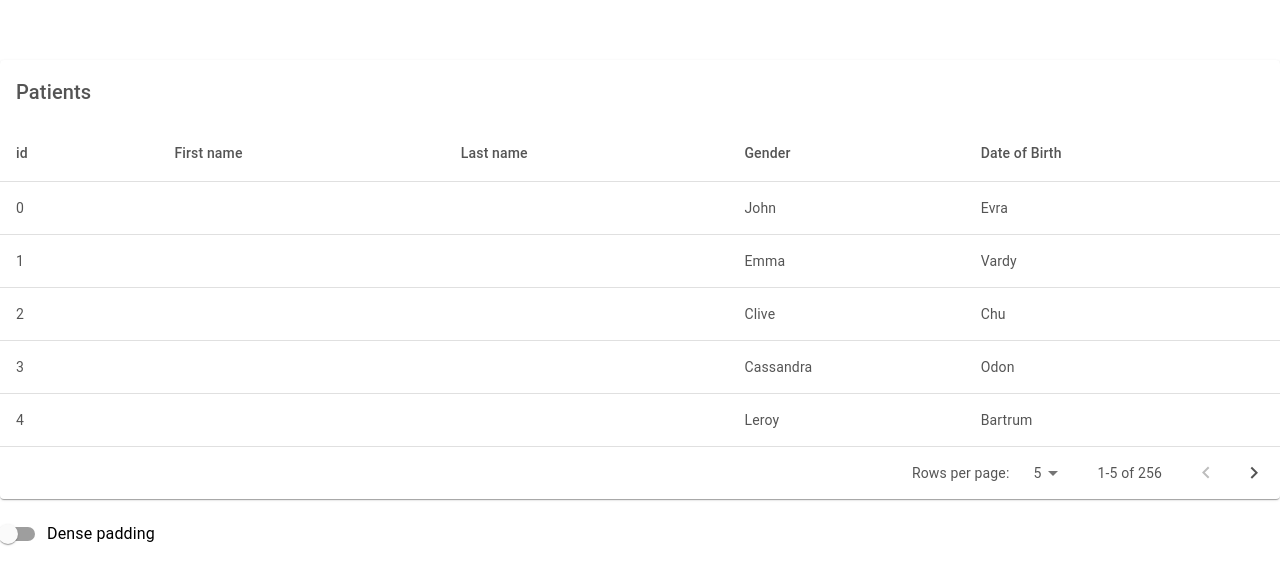
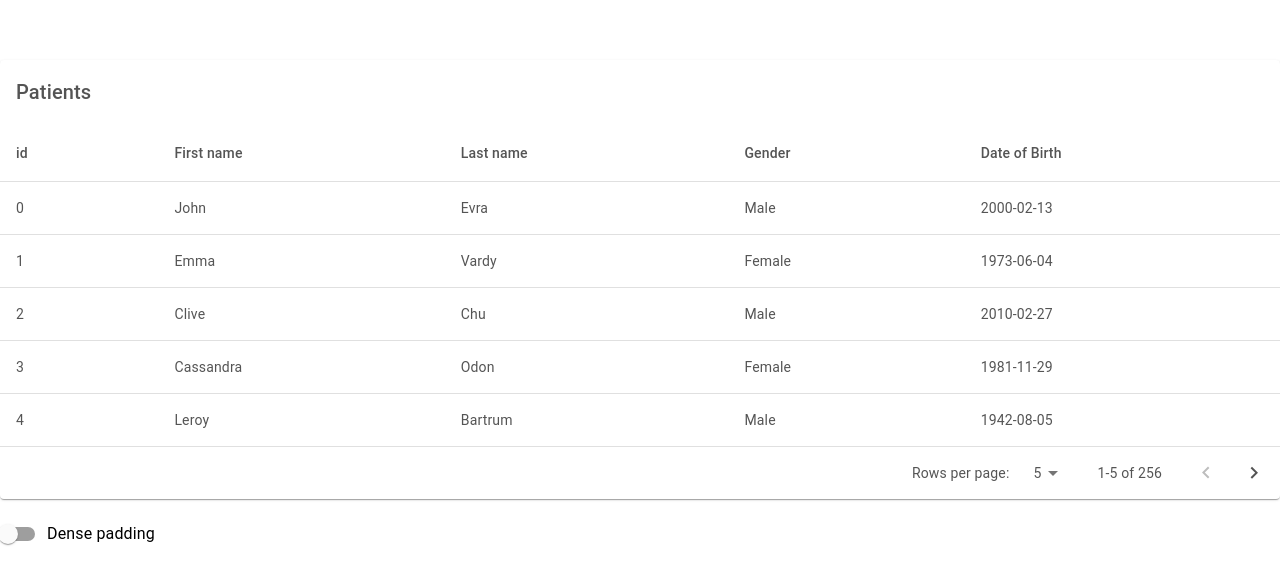
Before and after one commit to sophiemachin/gateway, a React (Create React App) app in the folder frontend/: page /#/patients in a window 1280 px wide. Shown: the top 584 px of the page. Built offline with nearby package versions, Linux system fonts and the light colour scheme.

Commit message:
List: load cols from config

```diff
--- a/frontend/src/List.js
+++ b/frontend/src/List.js
@@ -125,11 +125,9 @@ export default function EnhancedTable(props) {
                       key={row.id}
                       selected={isItemSelected}
                     >
-                      <TableCell>{row.id}</TableCell>
-                      <TableCell>{row.username}</TableCell>
-                      <TableCell>{row.title}</TableCell>
-                      <TableCell>{row.firstname}</TableCell>
-                      <TableCell>{row.lastname}</TableCell>
+                      {headRows.map(col =>
+                          <TableCell>{row[col.id]}</TableCell>
+                      )}
                     </TableRow>
                   );
                 })}
```
